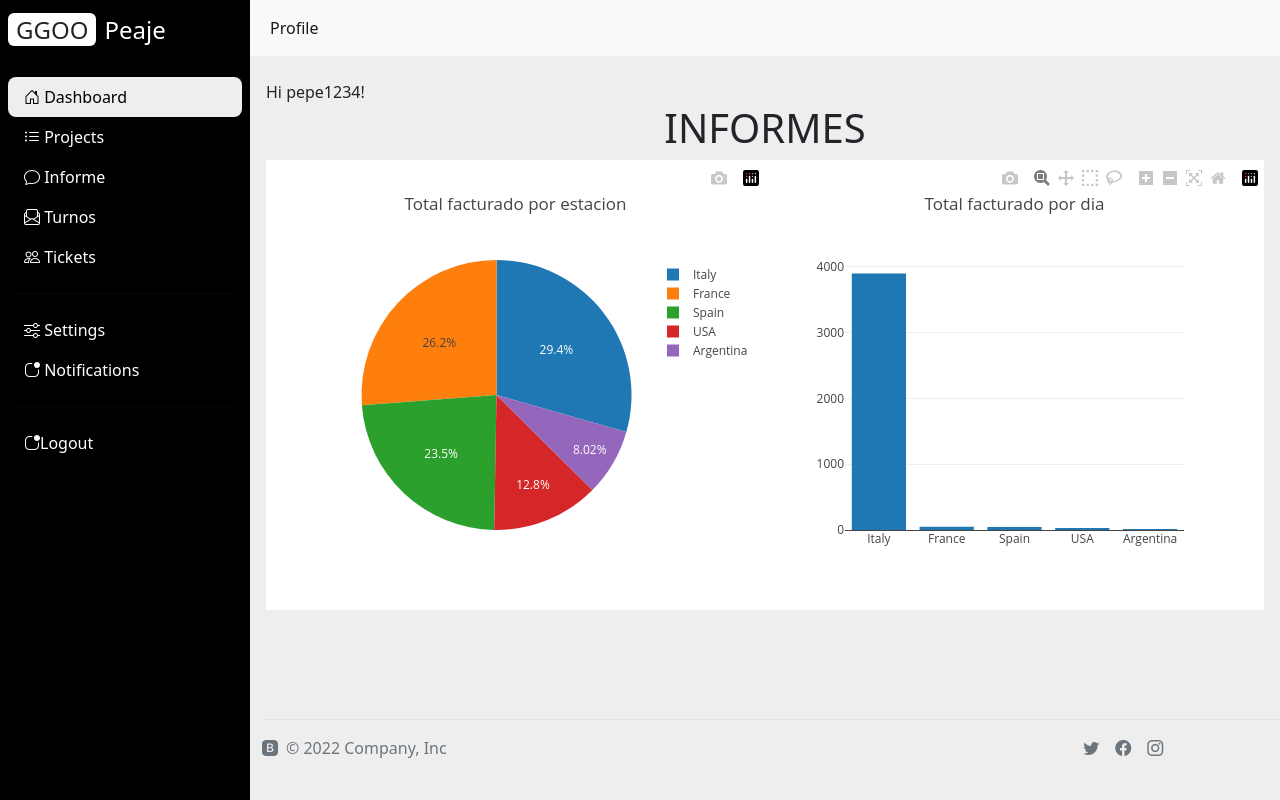
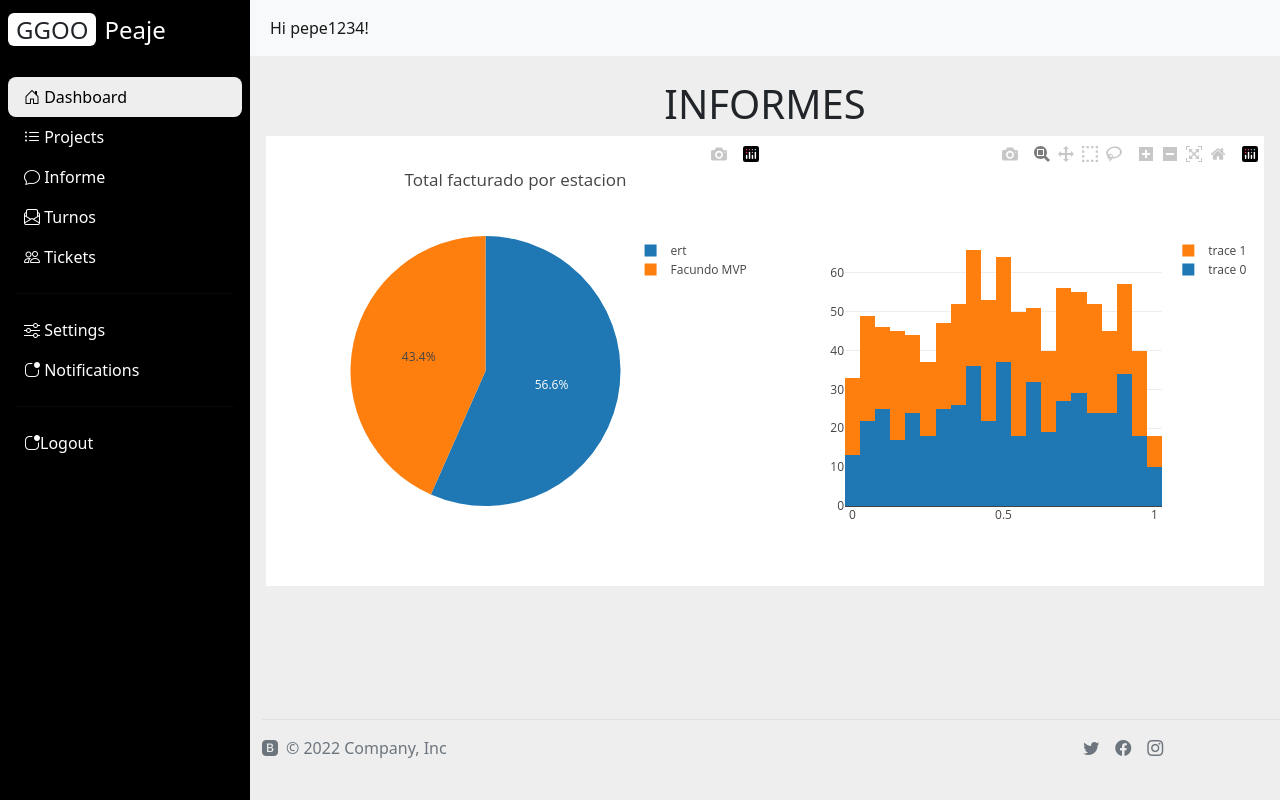
Before and after one commit to tomasguell/Peaje_Villada_2022, a Django app: page /informe/ in a window 1280 px wide. Run offline with Django 4.2, Linux system fonts and the light colour scheme; a user stored in the database is signed in; data comes from the database, SQL or seed files in the repository; both versions use the stored data as it was after the commit; some libraries are stand-ins or nearby versions.

Commit message:
informe total calculado + histograma informe diario parte1

```diff
--- a/Peaje/AppPeaje/models.py
+++ b/Peaje/AppPeaje/models.py
@@ -54,7 +54,7 @@ class casillas(models.Model):
     nombre = models.CharField(max_length=30)
     estacion=models.ForeignKey(estaciones,on_delete=models.CASCADE)
     def __str__(self):
-        return self.nombre
+        return (f'{self.nombre} {self.estacion.nombre}')
 
 class tipoVehiculo(models.Model):
     tipo=models.CharField(max_length=30,choices=tipo,default='' )
--- a/Peaje/AppPeaje/templates/AppPeaje/base.html
+++ b/Peaje/AppPeaje/templates/AppPeaje/base.html
@@ -26,12 +26,7 @@
             <ul class="list-unstyled px-2">
                 <li class="active"><a href="" class="text-decoration-none px-3 py-2 d-block"> <i class="bi bi-house-door"></i> Dashboard</a></li>
                 <li class=""><a href="" class="text-decoration-none px-3 py-2 d-block"> <i class="bi bi-list-ul"></i> Projects</a></li>
-                <li class="">
-                    <a href="../informe" class="text-decoration-none px-3 py-2 d-block d-flex justify-content-between">
-                        <span><i class="bi bi-chat"></i> Informe</span>
-
-                    </a>
-                </li>
+                <li class=""><a href="../informe" class="text-decoration-none px-3 py-2 d-block"> <i class="bi bi-chat"></i> Informe</a></li>
                 <li class=""><a href="../turnos" class="text-decoration-none px-3 py-2 d-block"> <i class="bi bi-envelope-paper"></i> Turnos</a></li>
                 <li class=""><a href="../tickets" class="text-decoration-none px-3 py-2 d-block"> <i class="bi bi-people"></i> Tickets</a></li>
             </ul>
@@ -70,7 +65,11 @@
                     <div class="collapse navbar-collapse" id="navbarSupportedContent">
                         <ul class="navbar-nav mb-2 mb-lg-0">
                             <li class="nav-item">
-                                <a class="nav-link active" aria-current="page" href="#">Profile</a>
+                                    {% if user.is_authenticated %}
+                                        <a class="nav-link active" aria-current="page" href="#"> Hi {{ user.username }}!</a>
+                                    {% else %}
+                                        <a class="nav-link active" aria-current="page" href="#"> Profile</a>
+                                    {% endif %}
                             </li>
                         </ul>
                     </div>
@@ -81,15 +80,12 @@
             {% endblock navbar %}
             <div class="dashboard-content px-3 pt-4">
                 {% if user.is_authenticated %}
-                    Hi {{ user.username }}!
                     {% block div_content %}
 
                     {% endblock %}
-
                 {% else %}
                     <p>You are not logged in</p>
-
-                    {% endif %}
+                {% endif %}
 
             </div>
 
--- a/Peaje/AppPeaje/templates/AppPeaje/informe.html
+++ b/Peaje/AppPeaje/templates/AppPeaje/informe.html
@@ -1,38 +1,51 @@
 <!DOCTYPE html>
 {% extends "AppPeaje/base.html" %}
 {% block div_content %}
-<h1 class="text-center">INFORMES</h1>
+  <h1 class="text-center"> INFORMES</h1>
+
   <script src="https://cdn.plot.ly/plotly-latest.min.js"></script>
-
 
   <div id="graficoEstacion" style="width: 50%; float:right"></div>
 
+  <!--
+    var xArray =  {{ estaciones|safe }};
+    var yArray = {{ importes }};
+  -->
+
   <script>
-var xArray = ["Italy", "France", "Spain", "USA", "Argentina"];
-var yArray = [3900, 49, 44, 24, 15];
+    var x1 = [];
+    var x2 = [];
+    for (var i = 0; i < 500; i ++) {
+      x1[i] = Math.random();
+      x2[i] = Math.random();
+    }
 
-var data = [{
-  x:xArray,
-  y:yArray,
-  type:"bar"
-}];
+    var trace1 = {
+      x: x1,
+      type: "histogram",
+    };
+    var trace2 = {
+      x: x2,
+      type: "histogram",
+    };
+    var data = [trace1, trace2];
+    var layout = {barmode: "stack"};
+    Plotly.newPlot('graficoEstacion', data, layout);
 
-var layout = {title:"Total facturado por dia"};
-
-Plotly.newPlot("graficoEstacion", data, layout);
   </script>
 
   <div id="graficoDia" style="width: 50%; float:left"></div>
 
   <script>
-var xArray = ["Italy", "France", "Spain", "USA", "Argentina"];
-var yArray = [55, 49, 44, 24, 15];
+    var xArray = {{ estaciones|safe }};
+    var yArray = {{ importes }};
 
     var layout = {title:"Total facturado por estacion"};
 
     var data = [{labels:xArray, values:yArray, type:"pie"}];
 
     Plotly.newPlot("graficoDia", data, layout);
+
   </script>
 
 {% endblock %}
--- a/Peaje/AppPeaje/views.py
+++ b/Peaje/AppPeaje/views.py
@@ -9,6 +9,7 @@ from django.http import HttpResponseRedirect
 
 from .models import tipoVehiculo
 from .models import ticket
+from .models import estaciones
 
 def index(request):
     context = {'key': 'hola'}
@@ -94,14 +95,36 @@ def cargar_turnos(request):
 
 def informe(request):
     #tickets= ticket.objects.all()
-    #estacion= estaciones.objects.values_list('nombre')
-    #for i in estacion:
-	    #montoEstacion= ticket.objects.values_list('importe').filter(turnos_casilla__estacion__nombre=i)
+    print(' ')
+    print(' ')
+    print(' ')
+    estacions = list(estaciones.objects.values_list('nombre'))
 
+
+    estacions_dict = {}
+    for e in estacions:
+        nombre = e[0]
+        importes = ticket.objects.values_list('importe').filter(turno__casilla__estacion__nombre=nombre)
+        suma_importes = 0
+        for im in importes:
+            suma_importes += float(im[0])
+        estacions_dict[nombre] = suma_importes
+
+    print(estacions_dict)
+    print(list(estacions_dict))
+    print(list(estacions_dict.values()))
+
+    print(ticket.objects.values_list('importe','fecha').filter(turno__casilla__estacion__nombre='ert'))
+
+    #print(montoEstacion)
+    print(' ')
+    print(' ')
+    print(' ')
     #fecha= ticket.objects.values_list('fecha')
     #for i in fecha:
 	    #montoFecha= ticket.objects.values_list('importe').filter(fecha=i)
-    return render(request, 'AppPeaje/informe.html')
+
+    return render(request, 'AppPeaje/informe.html', {'estaciones':list(estacions_dict), 'importes':list(estacions_dict.values())})
 
 
 def terminar_turno(request):
```
Also changed, not shown: Peaje/db.sqlite3. Lines whose indentation alone changed are shown as unchanged.
